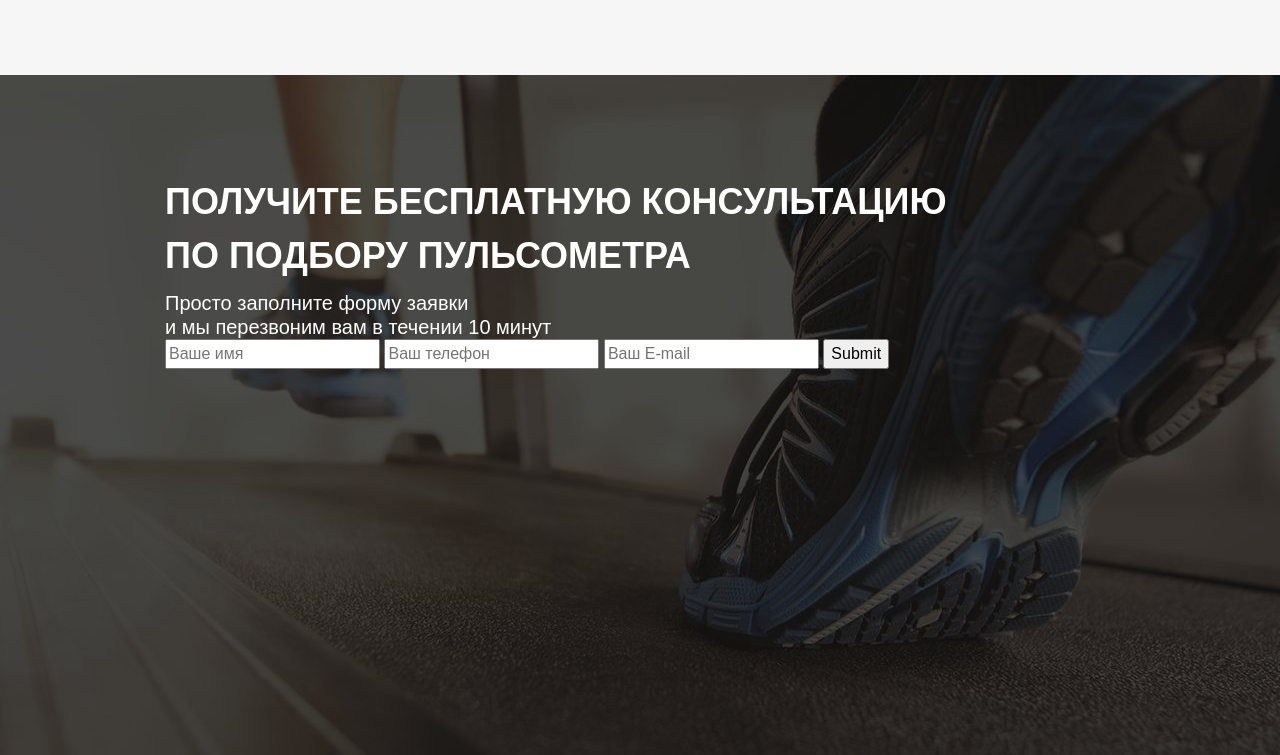
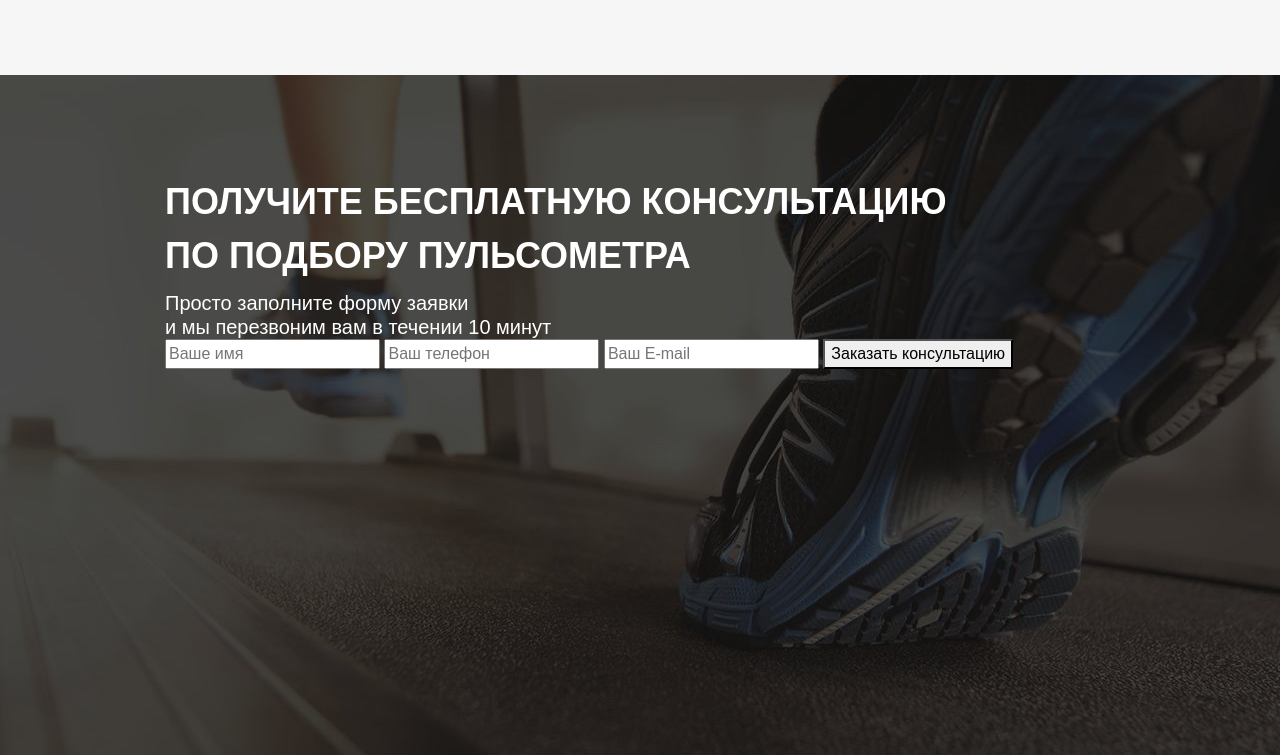
Before and after one commit to lykkell/PM, a website: page src/index.html in a window 1280 px wide. Shown: the part 1186-1941 px from the top of the page. Drawn offline with Linux system fonts and the light colour scheme; a web font is replaced by a local one.

Commit message:
change submit to button

```diff
--- a/src/index.html
+++ b/src/index.html
@@ -115,7 +115,8 @@
             <input required type="text" placeholder="Ваше имя">
             <input required type="number" placeholder="Ваш телефон">
             <input required type="email" placeholder="Ваш E-mail" >
-            <input type="submit" placeholder="Заказать консультацию">
+            <!-- <input type="submit" value="Заказать консультацию"> -->
+            <button>Заказать консультацию</button>
         </form>
     </div>
 </div>
```
